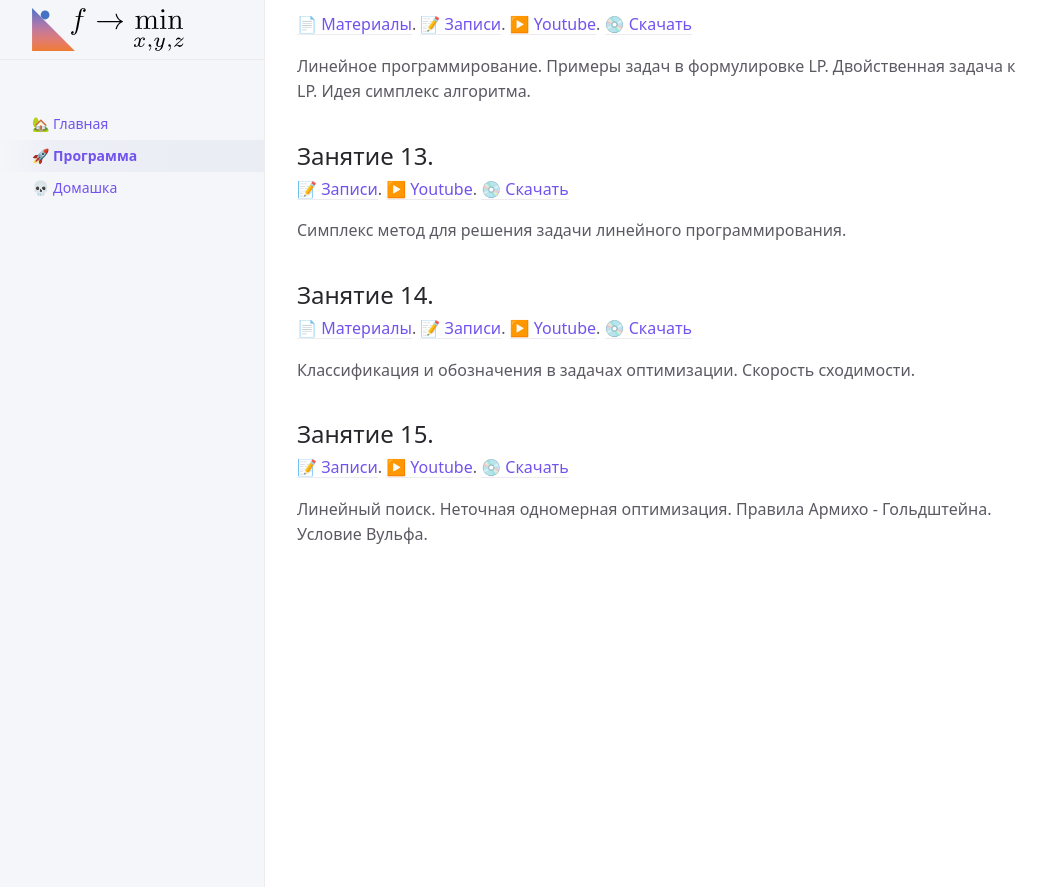
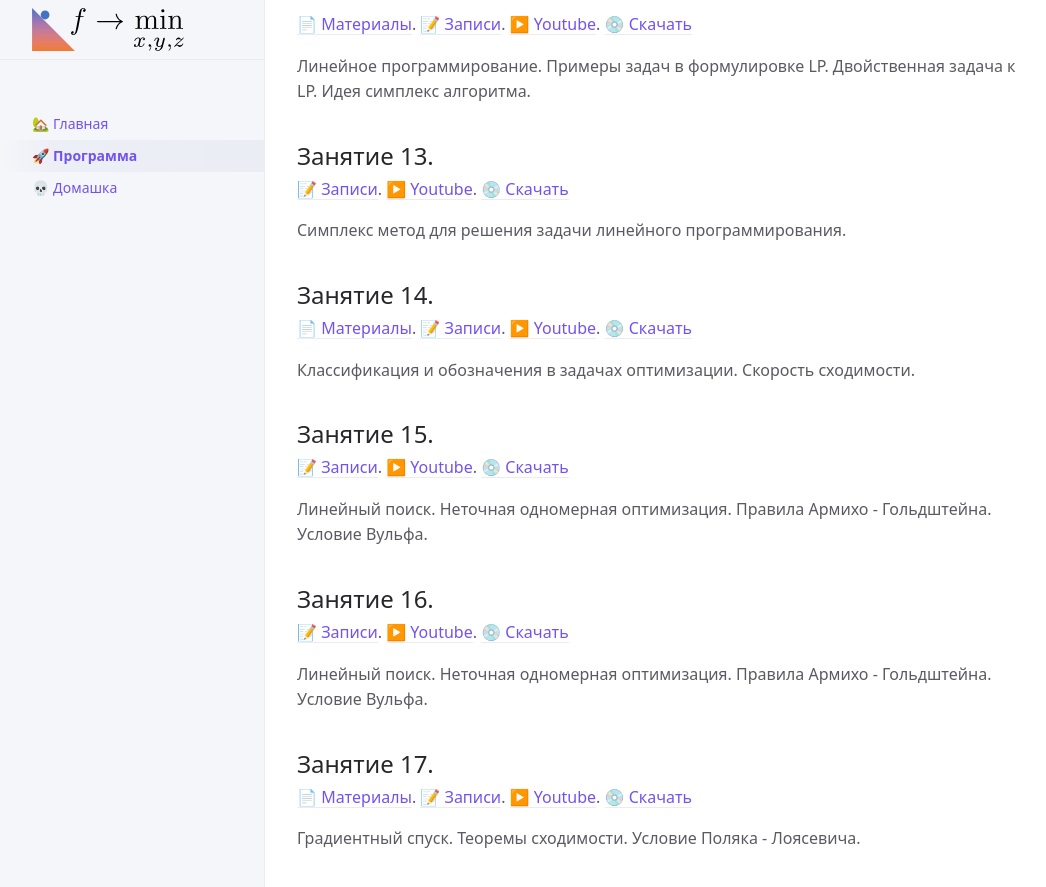
Before and after one commit to MerkulovDaniil/mipt22, a Jekyll site: the page built from program.md, in a window 1280 px wide and 900 px high, scrolled down 1684 px. Shown: the top 887 px of the window, without its empty margins (107-1153 px from the left). Built offline with Jekyll 4.4.1, drawn with Linux system fonts in a browser that asks for light colours; our own code applies the rules of GitHub Pages for plain Markdown files; a script that is not in the unit is left out; before the commit the page ends 2280 px from its top, so only the background shows below that.

Commit message:
Update program.md

```diff
--- a/program.md
+++ b/program.md
@@ -69,11 +69,21 @@ nav_order: 2
 Симплекс метод для решения задачи линейного программирования.
 
 ## Занятие 14.
-[📄 Материалы](/presentations/14.pdf). [📝 Записи](/notes/14.pdf). [▶️ Youtube](https://youtu.be/6zFzerv6nKc). [💿 Скачать]()
+[📄 Материалы](/presentations/14.pdf). [📝 Записи](/notes/14.pdf). [▶️ Youtube](https://youtu.be/6zFzerv6nKc). [💿 Скачать](https://disk.yandex.com/i/fa_9N7Aum99ngQ)
 
 Классификация и обозначения в задачах оптимизации. Скорость сходимости.
 
 ## Занятие 15.
-[📝 Записи](/notes/15.pdf). [▶️ Youtube](). [💿 Скачать]()
+[📝 Записи](/notes/15.pdf). [▶️ Youtube](https://youtu.be/gbJCIQATnww). [💿 Скачать](https://disk.yandex.ru/i/o2J0S7zlWfLoXg)
 
 Линейный поиск. Неточная одномерная оптимизация. Правила Армихо - Гольдштейна. Условие Вульфа.
+
+## Занятие 16.
+[📝 Записи](/notes/16.pdf). [▶️ Youtube](https://youtu.be/Ti3uND3q0cs). [💿 Скачать](https://disk.yandex.ru/i/GGiRfYOBz-2Pfg)
+
+Линейный поиск. Неточная одномерная оптимизация. Правила Армихо - Гольдштейна. Условие Вульфа.
+
+## Занятие 17.
+[📄 Материалы](/presentations/17.pdf). [📝 Записи](/notes/17.pdf). [▶️ Youtube](). [💿 Скачать]()
+
+Градиентный спуск. Теоремы сходимости. Условие Поляка - Лоясевича.
```
